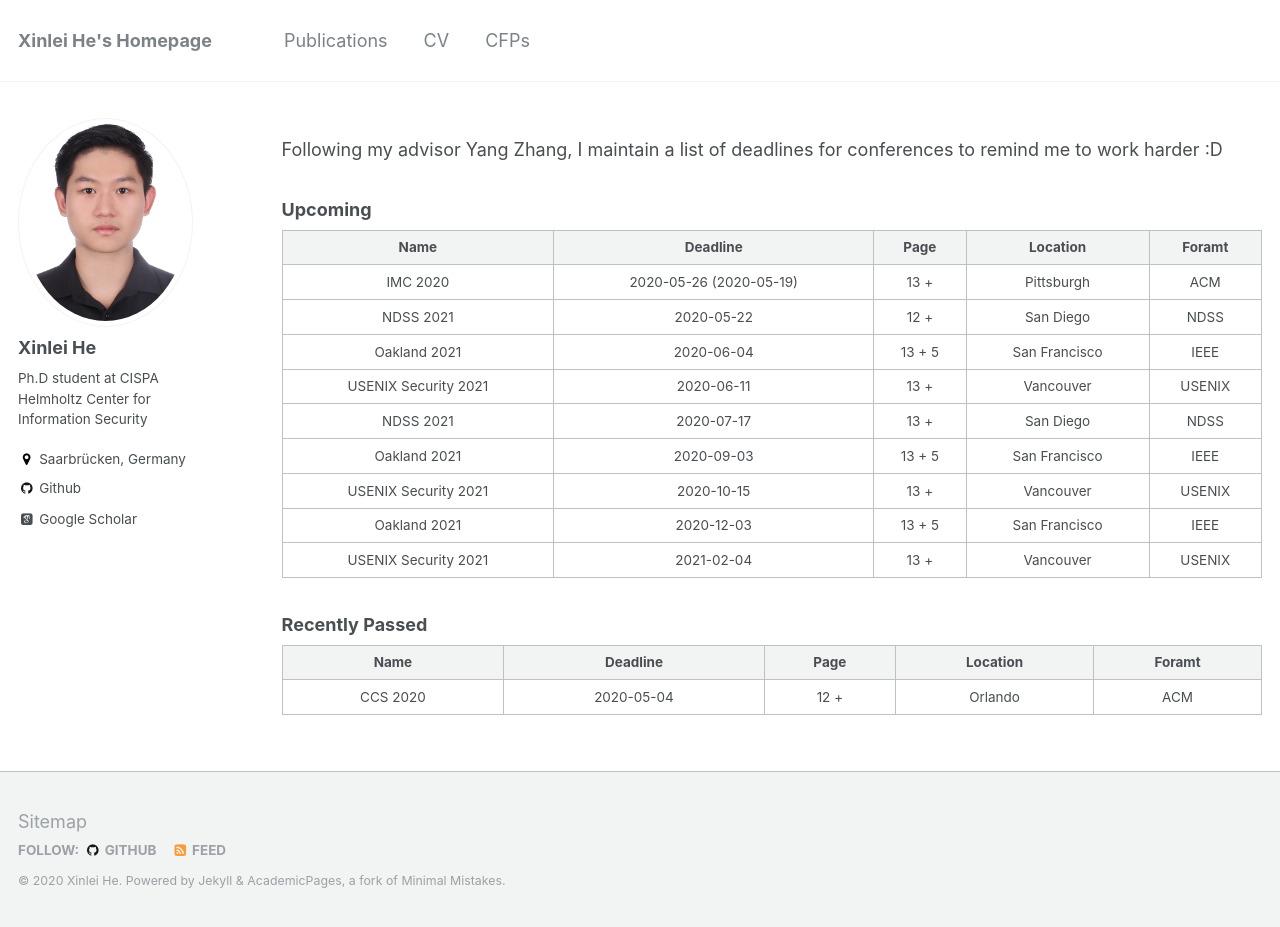
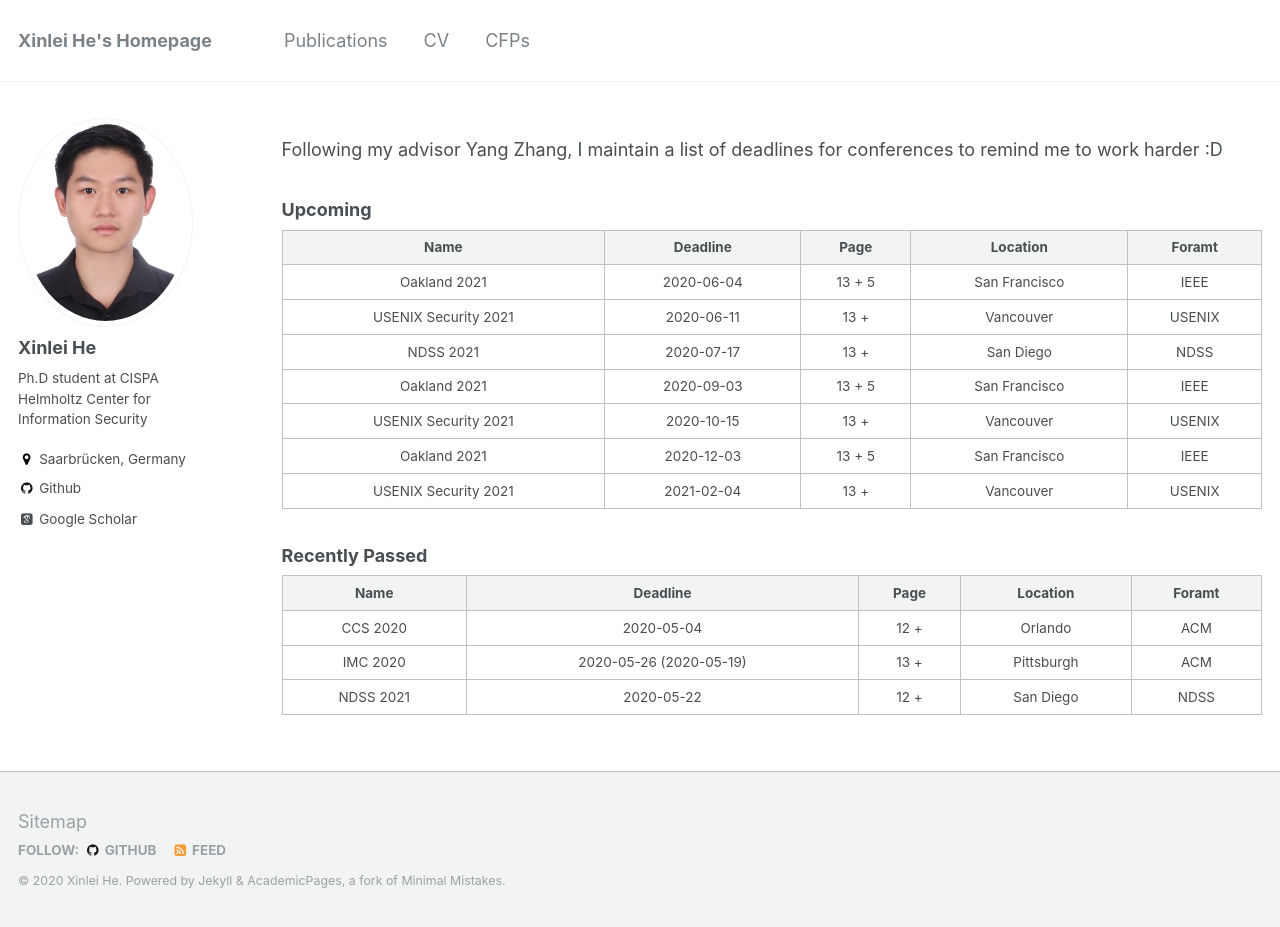
Before and after one commit to xinleihe/xinleihe.github.io, a Jekyll site: the page built from _pages/cfps.md, in a window 1280 px wide and 927 px high. Built offline with Jekyll 4.4.1, drawn with Linux system fonts in a browser that asks for light colours; some web fonts are replaced; part of the change alters nothing that is shown.

Commit message:
update cfp

```diff
--- a/_pages/cfps.md
+++ b/_pages/cfps.md
@@ -14,8 +14,6 @@ Following my advisor Yang Zhang, I maintain a list of deadlines for conferences
 
 |Name|Deadline|Page|Location|Foramt|
 |:-:|:-:|:-:|:-:|:-:|
-|[IMC 2020](https://conferences.sigcomm.org/imc/2020/)                      | 2020-05-26 (2020-05-19)   | 13 +	| Pittsburgh    | ACM    |
-|[NDSS 2021](https://www.ndss-symposium.org/ndss-2021/)                     | 2020-05-22                | 12 +  | San Diego     | NDSS   |
 |[Oakland 2021](https://www.ieee-security.org/TC/SP2021/)                   | 2020-06-04                | 13 + 5| San Francisco | IEEE   |
 |[USENIX Security 2021](https://www.usenix.org/conference/usenixsecurity21) | 2020-06-11                | 13 +	| Vancouver     | USENIX |
 |[NDSS 2021](https://www.ndss-symposium.org/ndss-2021/)                     | 2020-07-17                | 13 +  | San Diego     | NDSS   |
@@ -29,3 +27,5 @@ Following my advisor Yang Zhang, I maintain a list of deadlines for conferences
 |Name|Deadline|Page|Location|Foramt|
 |:-:|:-:|:-:|:-:|:-:|:-:|
 |[CCS 2020](https://www.sigsac.org/ccs/CCS2020) | 2020-05-04 | 12 + | Orlando | ACM |
+|[IMC 2020](https://conferences.sigcomm.org/imc/2020/)                      | 2020-05-26 (2020-05-19)   | 13 +	| Pittsburgh    | ACM    |
+|[NDSS 2021](https://www.ndss-symposium.org/ndss-2021/)                     | 2020-05-22                | 12 +  | San Diego     | NDSS   |
```
